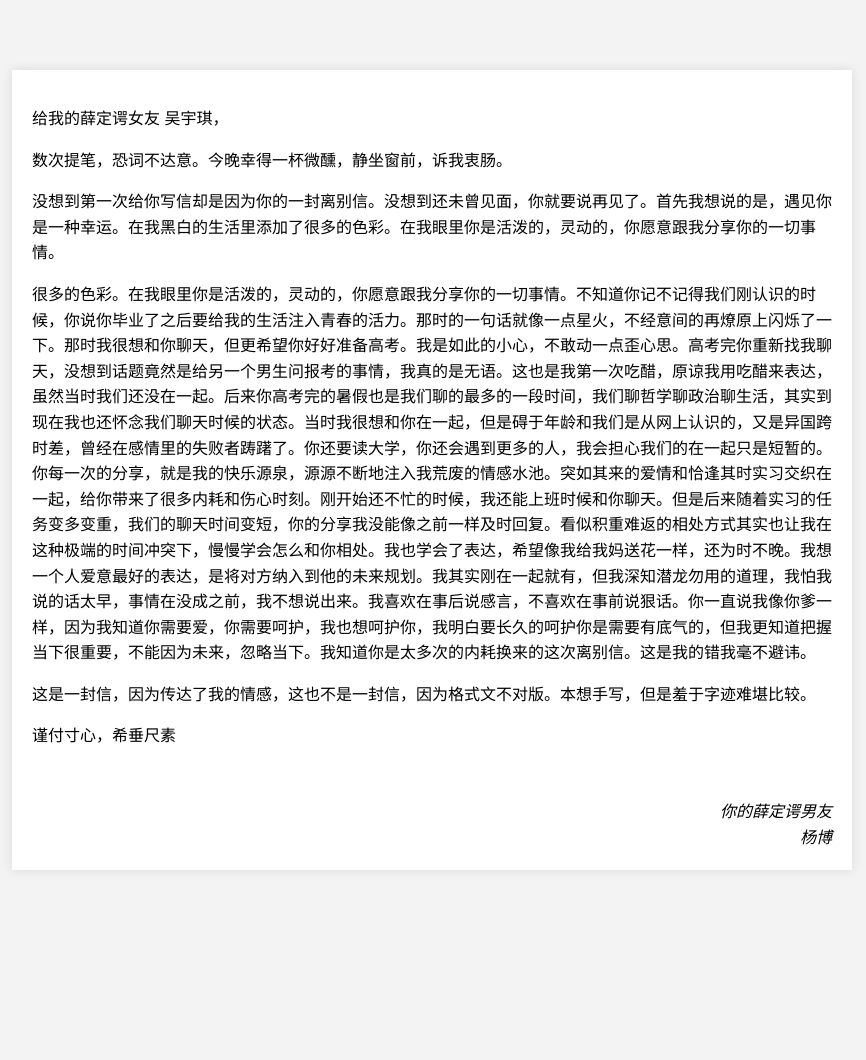
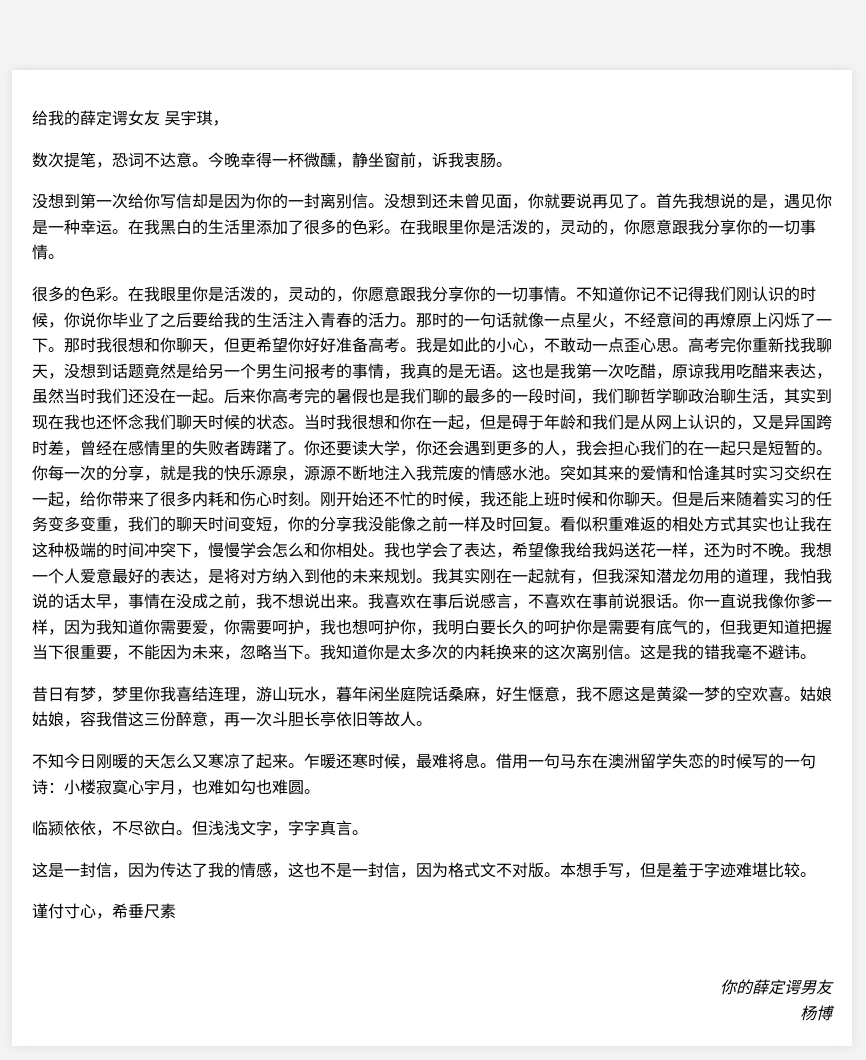
Before and after one commit to YUQIRUCIBORUJIXU/qianqianwenzi, a plain HTML site: page index.html in a window 1280 px wide. Shown: the whole page, without its empty margins (208-1074 px from the left). Before the commit the page ends 940 px from the top, so only its background shows below. Drawn offline with Linux system fonts and the light colour scheme.

Commit message:
Update index.html

```diff
--- a/index.html
+++ b/index.html
@@ -33,6 +33,9 @@
   <p>数次提笔，恐词不达意。今晚幸得一杯微醺，静坐窗前，诉我衷肠。</p>
   <p>没想到第一次给你写信却是因为你的一封离别信。没想到还未曾见面，你就要说再见了。首先我想说的是，遇见你是一种幸运。在我黑白的生活里添加了很多的色彩。在我眼里你是活泼的，灵动的，你愿意跟我分享你的一切事情。</p>
   很多的色彩。在我眼里你是活泼的，灵动的，你愿意跟我分享你的一切事情。不知道你记不记得我们刚认识的时候，你说你毕业了之后要给我的生活注入青春的活力。那时的一句话就像一点星火，不经意间的再燎原上闪烁了一下。那时我很想和你聊天，但更希望你好好准备高考。我是如此的小心，不敢动一点歪心思。高考完你重新找我聊天，没想到话题竟然是给另一个男生问报考的事情，我真的是无语。这也是我第一次吃醋，原谅我用吃醋来表达，虽然当时我们还没在一起。后来你高考完的暑假也是我们聊的最多的一段时间，我们聊哲学聊政治聊生活，其实到现在我也还怀念我们聊天时候的状态。当时我很想和你在一起，但是碍于年龄和我们是从网上认识的，又是异国跨时差，曾经在感情里的失败者踌躇了。你还要读大学，你还会遇到更多的人，我会担心我们的在一起只是短暂的。你每一次的分享，就是我的快乐源泉，源源不断地注入我荒废的情感水池。突如其来的爱情和恰逢其时实习交织在一起，给你带来了很多内耗和伤心时刻。刚开始还不忙的时候，我还能上班时候和你聊天。但是后来随着实习的任务变多变重，我们的聊天时间变短，你的分享我没能像之前一样及时回复。看似积重难返的相处方式其实也让我在这种极端的时间冲突下，慢慢学会怎么和你相处。我也学会了表达，希望像我给我妈送花一样，还为时不晚。我想一个人爱意最好的表达，是将对方纳入到他的未来规划。我其实刚在一起就有，但我深知潜龙勿用的道理，我怕我说的话太早，事情在没成之前，我不想说出来。我喜欢在事后说感言，不喜欢在事前说狠话。你一直说我像你爹一样，因为我知道你需要爱，你需要呵护，我也想呵护你，我明白要长久的呵护你是需要有底气的，但我更知道把握当下很重要，不能因为未来，忽略当下。我知道你是太多次的内耗换来的这次离别信。这是我的错我毫不避讳。
+  <p>昔日有梦，梦里你我喜结连理，游山玩水，暮年闲坐庭院话桑麻，好生惬意，我不愿这是黄粱一梦的空欢喜。姑娘 姑娘，容我借这三份醉意，再一次斗胆长亭依旧等故人。</p>
+  <p>不知今日刚暖的天怎么又寒凉了起来。乍暖还寒时候，最难将息。借用一句马东在澳洲留学失恋的时候写的一句诗：小楼寂寞心宇月，也难如勾也难圆。</p>
+  <p>临颍依依，不尽欲白。但浅浅文字，字字真言。</p>
   <p>这是一封信，因为传达了我的情感，这也不是一封信，因为格式文不对版。本想手写，但是羞于字迹难堪比较。</p>
   <p>谨付寸心，希垂尺素</p>
   <div class="signature">你的薛定谔男友<br>杨博</div>
```
